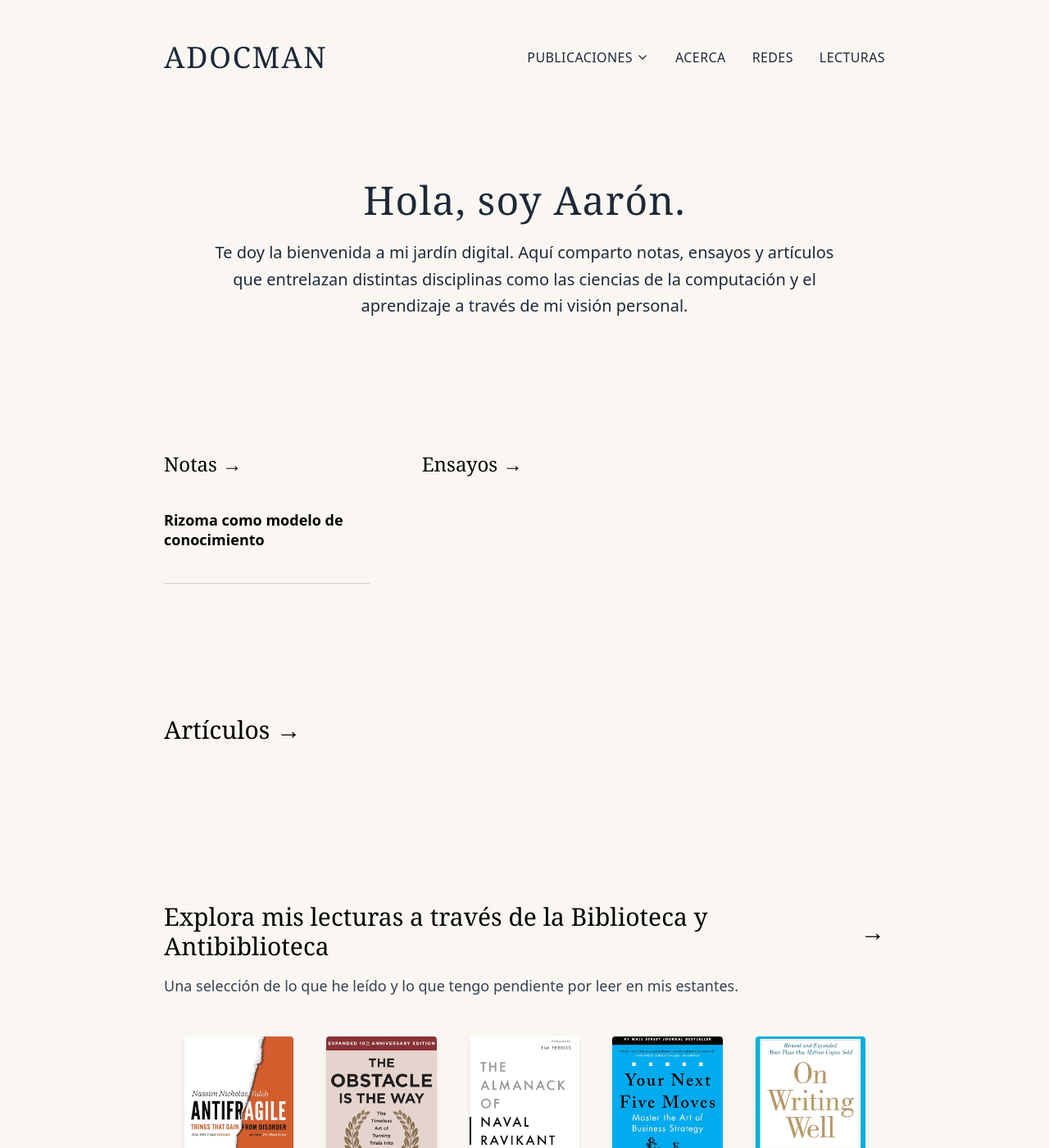
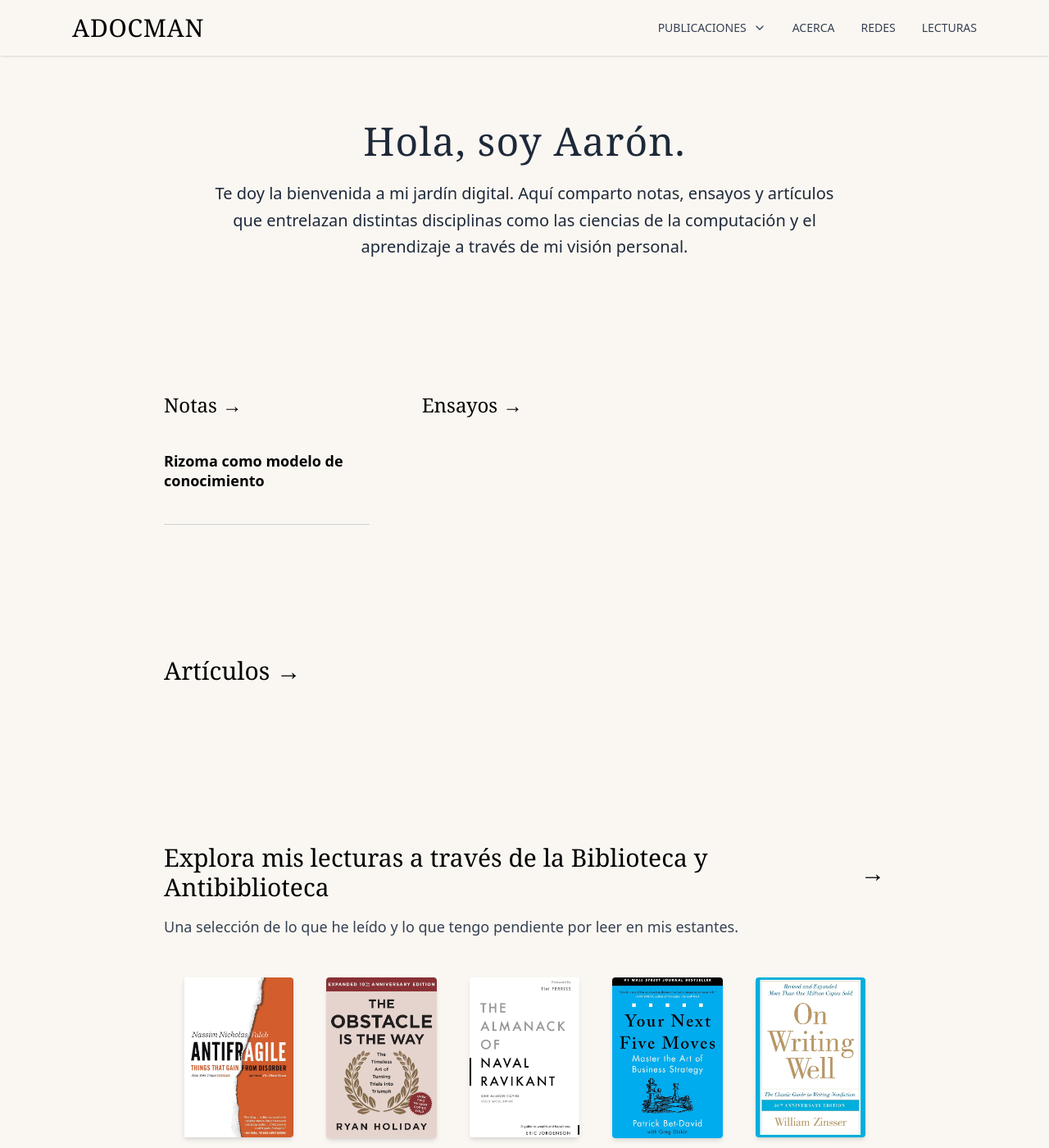
Before and after one commit to adocman/adocman.github.io, a Jekyll site: the page built from index.markdown, in a window 1280 px wide and 1400 px high. Shown: the whole window at 82% size. Built offline with Jekyll 4.4.1, drawn with Linux system fonts in a browser that asks for light colours.

Commit message:
Update header.html

```diff
--- a/_includes/header.html
+++ b/_includes/header.html
@@ -1,110 +1,124 @@
-<header class="relative bg-[#FAF7F2] md:px-50 text-gray-800">
-  <nav class="mx-auto max-w-6xl py-[50px] flex items-center justify-between">
+<header class="sticky top-0 z-50 bg-[#FAF7F2]/90 backdrop-blur-md shadow-sm">
+  <nav class="mx-auto max-w-6xl px-6 py-4 flex items-center justify-between">
     <!-- Logo -->
-    <div class="text-4xl font-serif tracking-wider uppercase">
-      <a href="{{ '/' | relative_url }}" class="hover:text-gray-600 transition-colors">ADOCMAN</a>
-    </div>
+    <a href="{{ '/' | relative_url }}" class="text-3xl font-serif tracking-wide uppercase hover:opacity-80 transition">
+      ADOCMAN
+    </a>
 
-    <!-- Desktop links -->
-    <div class="hidden md:flex items-center gap-8 text-base font-light tracking-wide">
-      <!-- Jardín dropdown (click toggle) -->
+    <!-- Desktop nav -->
+    <div class="hidden md:flex items-center gap-8 text-gray-700 uppercase text-sm font-medium">
+      <!-- Publicaciones (click toggle) -->
       <div class="relative">
-        <button id="garden-btn" class="flex items-center gap-1 uppercase hover:text-[#4A6C6F] transition-colors">
-          Publicaciones
-          <svg class="w-4 h-4 stroke-current transition-transform" id="garden-icon" fill="none" stroke-width="2" viewBox="0 0 24 24">
+        <button id="garden-btn-desktop"
+                aria-expanded="false"
+                aria-controls="garden-menu-desktop"
+                class="flex items-center gap-2 uppercase hover:text-[#4A6C6F] transition-colors focus:outline-none">
+          <span>PUBLICACIONES</span>
+          <svg id="garden-icon-desktop" class="w-4 h-4 stroke-current transition-transform duration-200" fill="none" stroke-width="2" viewBox="0 0 24 24" aria-hidden="true">
             <path d="M6 9l6 6 6-6" stroke-linecap="round" stroke-linejoin="round"/>
           </svg>
         </button>
-        <div id="garden-menu" class="absolute left-0 mt-2 w-40 bg-white border border-gray-200 shadow-sm opacity-0 invisible transition-all rounded-md z-10">
-          <div class="flex flex-col py-2">
-            <a href="{{ '/notas/' | relative_url }}" class="px-4 py-2 text-sm hover:bg-[#F0F4F5] transition-colors">Notas</a>
-            <a href="{{ '/ensayos/' | relative_url }}" class="px-4 py-2 text-sm hover:bg-[#F0F4F5] transition-colors">Ensayos</a>
-            <a href="{{ '/articulos/' | relative_url }}" class="px-4 py-2 text-sm hover:bg-[#F0F4F5] transition-colors">Artículos</a>
-            <hr class="my-1 border-t border-gray-200" />
-            <a href="{{ '/jardin/' | relative_url }}" class="px-4 py-2 text-sm font-medium text-[#191919] hover:bg-[#F0F4F5] transition-colors">Ver jardín</a>
+
+        <!-- Dropdown (closed by default) -->
+        <div id="garden-menu-desktop"
+             class="absolute left-0 mt-3 w-56 bg-white rounded-lg shadow-lg transform opacity-0 scale-95 translate-y-1 pointer-events-none transition-all duration-250 ease-out">
+          <div class="py-3 space-y-2 uppercase">
+            <a href="{{ '/notas/' | relative_url }}" class="block px-4 py-3 hover:bg-[#F0F4F5]">Notas</a>
+            <a href="{{ '/ensayos/' | relative_url }}" class="block px-4 py-3 hover:bg-[#F0F4F5]">Ensayos</a>
+            <a href="{{ '/articulos/' | relative_url }}" class="block px-4 py-3 hover:bg-[#F0F4F5]">Artículos</a>
+            <hr class="my-1 border-gray-200" />
+            <a href="{{ '/jardin/' | relative_url }}" class="block px-4 py-3 font-medium text-[#191919] hover:bg-[#F0F4F5]">Ver jardín</a>
           </div>
         </div>
       </div>
 
-      <!-- Sobre mí -->
-      <div class="uppercase hover:text-[#4A6C6F] transition-colors">
-        <a href="{{ '/acerca/' | relative_url }}">Acerca</a>
-      </div>
-
-      <!-- Redes -->
-      <div class="uppercase hover:text-[#4A6C6F] transition-colors">
-        <a href="{{ '/redes/' | relative_url }}">Redes</a>
-      </div>
-
-      <!-- Lecturas -->
-      <div class="uppercase hover:text-[#4A6C6F] transition-colors">
-        <a href="{{ '/lecturas/' | relative_url }}">Lecturas</a>
-      </div>
+      <a href="{{ '/acerca/' | relative_url }}" class="hover:text-[#4A6C6F]">Acerca</a>
+      <a href="{{ '/redes/' | relative_url }}" class="hover:text-[#4A6C6F]">Redes</a>
+      <a href="{{ '/lecturas/' | relative_url }}" class="hover:text-[#4A6C6F]">Lecturas</a>
     </div>
 
     <!-- Mobile toggle -->
-    <div class="md:hidden">
-      <button id="nav-toggle" aria-label="Abrir menú" class="flex items-center gap-1 focus:outline-none">
-        <svg id="icon-open" class="w-6 h-6" fill="none" stroke="currentColor" stroke-width="2" viewBox="0 0 24 24">
+    <button id="nav-toggle" class="md:hidden focus:outline-none" aria-label="Abrir menú">
+      <svg id="icon-open" class="w-6 h-6" fill="none" stroke="currentColor" stroke-width="2">
         <path stroke-linecap="round" stroke-linejoin="round" d="M4 6h16M4 12h16M4 18h16"/>
       </svg>
-        <svg id="icon-close" class="w-6 h-6 hidden" fill="none" stroke="currentColor" stroke-width="2" viewBox="0 0 24 24">
+      <svg id="icon-close" class="w-6 h-6 hidden" fill="none" stroke="currentColor" stroke-width="2">
         <path stroke-linecap="round" stroke-linejoin="round" d="M6 6l12 12M6 18L18 6"/>
       </svg>
     </button>
-    </div>
   </nav>
 
   <!-- Mobile menu -->
-  <div id="mobile-menu" class="md:hidden px-6 pb-6 space-y-4 hidden">
-    <!-- Jardín accordion -->
-    <div class="border-t border-gray-200 pt-4">
-      <button aria-expanded="false" class="w-full flex justify-between items-center uppercase font-medium tracking-wide py-2 focus:outline-none" data-accordion-target="garden-submenu">
-        <span>Publicaciones</span>
-        <svg class="w-5 h-5 transition-transform accordion-icon" fill="none" stroke="currentColor" stroke-width="2" viewBox="0 0 24 24">
-          <path stroke-linecap="round" stroke-linejoin="round" d="M6 9l6 6 6-6"/>
+  <div id="mobile-menu" class="hidden md:hidden bg-[#FAF7F2] px-6 pb-6 space-y-2 border-t border-gray-200 uppercase text-sm font-medium transition-all duration-300 ease-out">
+    <details>
+      <summary class="py-2 cursor-pointer flex justify-between items-center hover:text-[#4A6C6F]">
+        Publicaciones
+        <svg class="w-4 h-4 stroke-current transition-transform duration-200" fill="none" stroke-width="2" viewBox="0 0 24 24">
+          <path d="M6 9l6 6 6-6" stroke-linecap="round" stroke-linejoin="round"/>
         </svg>
-      </button>
-      <div id="garden-submenu" class="mt-2 pl-4 hidden flex-col gap-2">
-        <a href="{{ '/notas/' | relative_url }}" class="block py-1 hover:text-[#4A6C6F] transition-colors">Notas</a>
-        <a href="{{ '/ensayos/' | relative_url }}" class="block py-1 hover:text-[#4A6C6F] transition-colors">Ensayos</a>
-        <a href="{{ '/articulos/' | relative_url }}" class="block py-1 hover:text-[#4A6C6F] transition-colors">Artículos</a>
-        <hr class="my-1 border-t border-gray-200" />
-        <a href="{{ '/jardin/' | relative_url }}" class="block py-1 hover:text-[#4A6C6F] transition-colors">Ver jardín</a>
-      </div>
+      </summary>
+      <nav class="ml-4 flex flex-col gap-1 mt-1">
+        <a href="{{ '/notas/' | relative_url }}" class="py-1 hover:text-[#4A6C6F]">Notas</a>
+        <a href="{{ '/ensayos/' | relative_url }}" class="py-1 hover:text-[#4A6C6F]">Ensayos</a>
+        <a href="{{ '/articulos/' | relative_url }}" class="py-1 hover:text-[#4A6C6F]">Artículos</a>
+        <hr class="my-1 border-gray-300" />
+        <a href="{{ '/jardin/' | relative_url }}" class="py-1 font-medium hover:text-[#4A6C6F]">Ver jardín</a>
+      </nav>
+    </details>
+    <a href="{{ '/acerca/' | relative_url }}" class="block py-2 hover:text-[#4A6C6F]">Acerca</a>
+    <a href="{{ '/redes/' | relative_url }}" class="block py-2 hover:text-[#4A6C6F]">Redes</a>
+    <a href="{{ '/lecturas/' | relative_url }}" class="block py-2 hover:text-[#4A6C6F]">Lecturas</a>
   </div>
 
-    <!-- Sobre mí -->
-    <div class="uppercase">
-      <a href="{{ '/acerca/' | relative_url }}" class="block py-2 hover:text-[#4A6C6F] transition-colors">Acerca</a>
-    </div>
-    <!-- Redes -->
-    <div class="uppercase">
-      <a href="{{ '/redes/' | relative_url }}" class="block py-2 hover:text-[#4A6C6F] transition-colors">Redes</a>
-    </div>
+  <script>
+    (function () {
+      // Desktop dropdown
+      const gardenBtn = document.getElementById('garden-btn-desktop');
+      const gardenMenu = document.getElementById('garden-menu-desktop');
+      const gardenIcon = document.getElementById('garden-icon-desktop');
 
-    <!-- Lecturas -->
-    <div class="uppercase">
-      <a href="{{ '/lecturas/' | relative_url }}" class="block py-2 hover:text-[#4A6C6F] transition-colors">Lecturas</a>
-    </div>
-  </div>
+      function isOpen() {
+        return gardenMenu.classList.contains('pointer-events-auto');
+      }
 
-  <!-- Script mínimo -->
-  <script>
+      function openGarden() {
+        gardenMenu.classList.remove('opacity-0','scale-95','translate-y-1','pointer-events-none');
+        gardenMenu.classList.add('opacity-100','scale-100','translate-y-0','pointer-events-auto');
+        gardenIcon.classList.add('rotate-180');
+        gardenBtn.setAttribute('aria-expanded','true');
+      }
+
+      function closeGarden() {
+        gardenMenu.classList.add('opacity-0','scale-95','translate-y-1','pointer-events-none');
+        gardenMenu.classList.remove('opacity-100','scale-100','translate-y-0','pointer-events-auto');
+        gardenIcon.classList.remove('rotate-180');
+        gardenBtn.setAttribute('aria-expanded','false');
+      }
+
+      gardenBtn?.addEventListener('click', function (e) {
+        e.stopPropagation();
+        if (isOpen()) closeGarden();
+        else openGarden();
+      });
+
+      // Close when clicking outside
+      document.addEventListener('click', function (e) {
+        if (!gardenMenu.contains(e.target) && !gardenBtn.contains(e.target)) {
+          if (isOpen()) closeGarden();
+        }
+      });
+
+      // Close on Escape
+      document.addEventListener('keydown', function (e) {
+        if (e.key === 'Escape' && isOpen()) closeGarden();
+      });
+
+      // Mobile toggle
       const toggleBtn = document.getElementById("nav-toggle");
       const mobileMenu = document.getElementById("mobile-menu");
       const iconOpen = document.getElementById("icon-open");
       const iconClose = document.getElementById("icon-close");
 
-    const gardenBtn = document.getElementById("garden-btn");
-    const gardenMenu = document.getElementById("garden-menu");
-    const gardenIcon = document.getElementById("garden-icon");
-
-    const accordionBtn = document.querySelector('[data-accordion-target="garden-submenu"]');
-    const gardenSub = document.getElementById("garden-submenu");
-    const accordionIcon = document.querySelector(".accordion-icon");
-
-    // Toggle mobile menu
       toggleBtn?.addEventListener("click", () => {
         const open = !mobileMenu.classList.contains("hidden");
         if (open) {
@@ -117,42 +131,13 @@
           iconClose.classList.remove("hidden");
         }
       });
+    })();
+  </script>
 
-    // Toggle Jardín dropdown in desktop
-    gardenBtn?.addEventListener("click", (e) => {
-      e.stopPropagation();
-      const open = gardenMenu.classList.contains("opacity-100");
-      if (open) {
-        gardenMenu.classList.remove("opacity-100", "visible");
-        gardenMenu.classList.add("opacity-0", "invisible");
-        gardenIcon.style.transform = "rotate(0deg)";
-      } else {
-        gardenMenu.classList.remove("opacity-0", "invisible");
-        gardenMenu.classList.add("opacity-100", "visible");
-        gardenIcon.style.transform = "rotate(180deg)";
-      }
-    });
-
-    // Close dropdown on click outside
-    document.addEventListener("click", (e) => {
-      if (!gardenMenu.contains(e.target) && !gardenBtn.contains(e.target)) {
-        gardenMenu.classList.remove("opacity-100", "visible");
-        gardenMenu.classList.add("opacity-0", "invisible");
-        gardenIcon.style.transform = "rotate(0deg)";
-      }
-    });
-
-    // Toggle Jardín accordion in mobile
-    accordionBtn?.addEventListener("click", () => {
-      const expanded = accordionBtn.getAttribute("aria-expanded") === "true";
-      accordionBtn.setAttribute("aria-expanded", String(!expanded));
-      if (gardenSub.classList.contains("hidden")) {
-        gardenSub.classList.remove("hidden");
-        accordionIcon.style.transform = "rotate(180deg)";
-      } else {
-        gardenSub.classList.add("hidden");
-        accordionIcon.style.transform = "rotate(0deg)";
-      }
-    });
-  </script>
+  <style>
+    #garden-menu-desktop { will-change: transform, opacity; }
+    #garden-icon-desktop.rotate-180 { transform: rotate(180deg); }
+    details[open] summary svg { transform: rotate(180deg); }
+    summary svg { transition: transform 0.2s ease; }
+  </style>
 </header>
```
Lines whose indentation alone changed are shown as unchanged.
